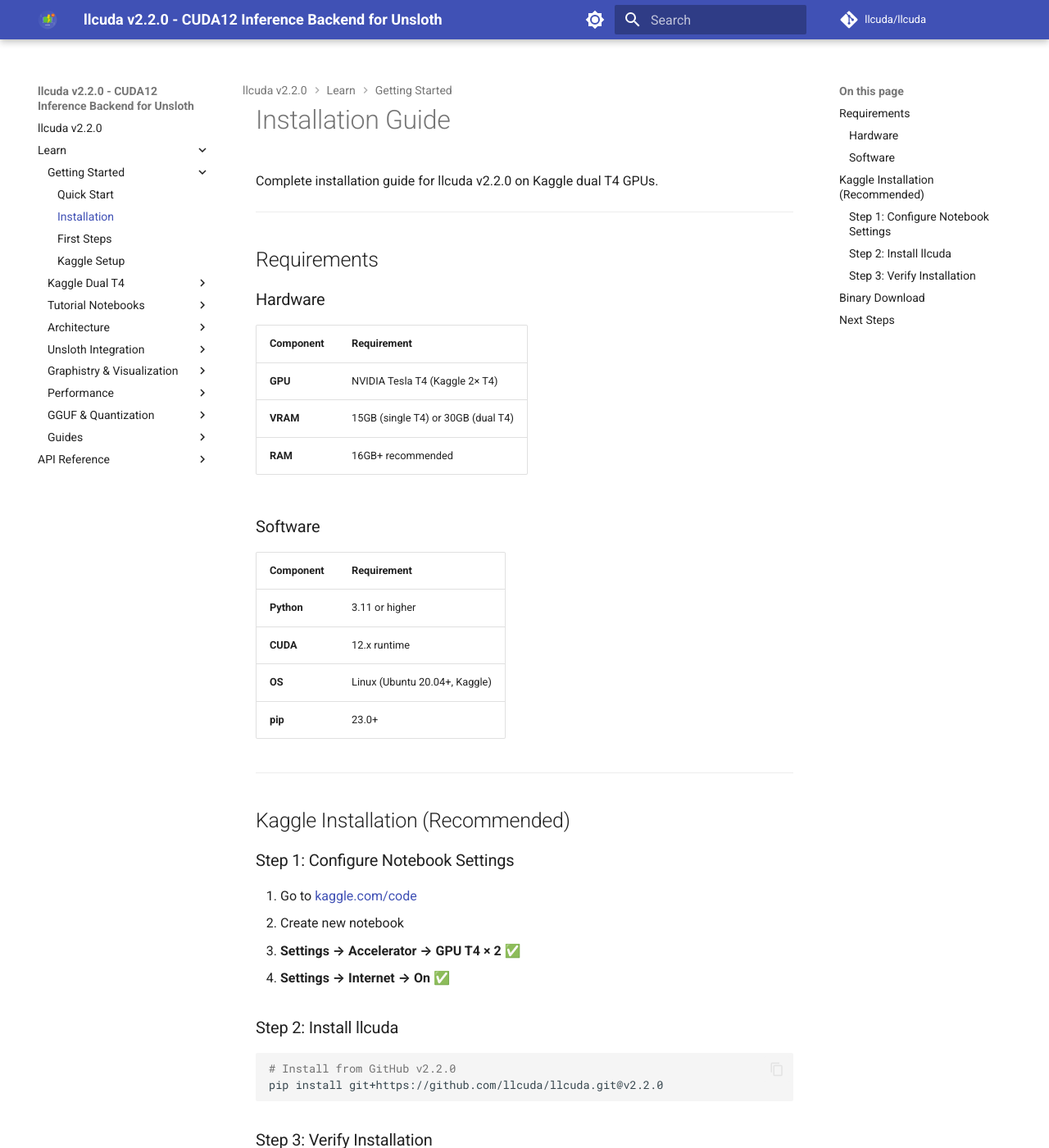
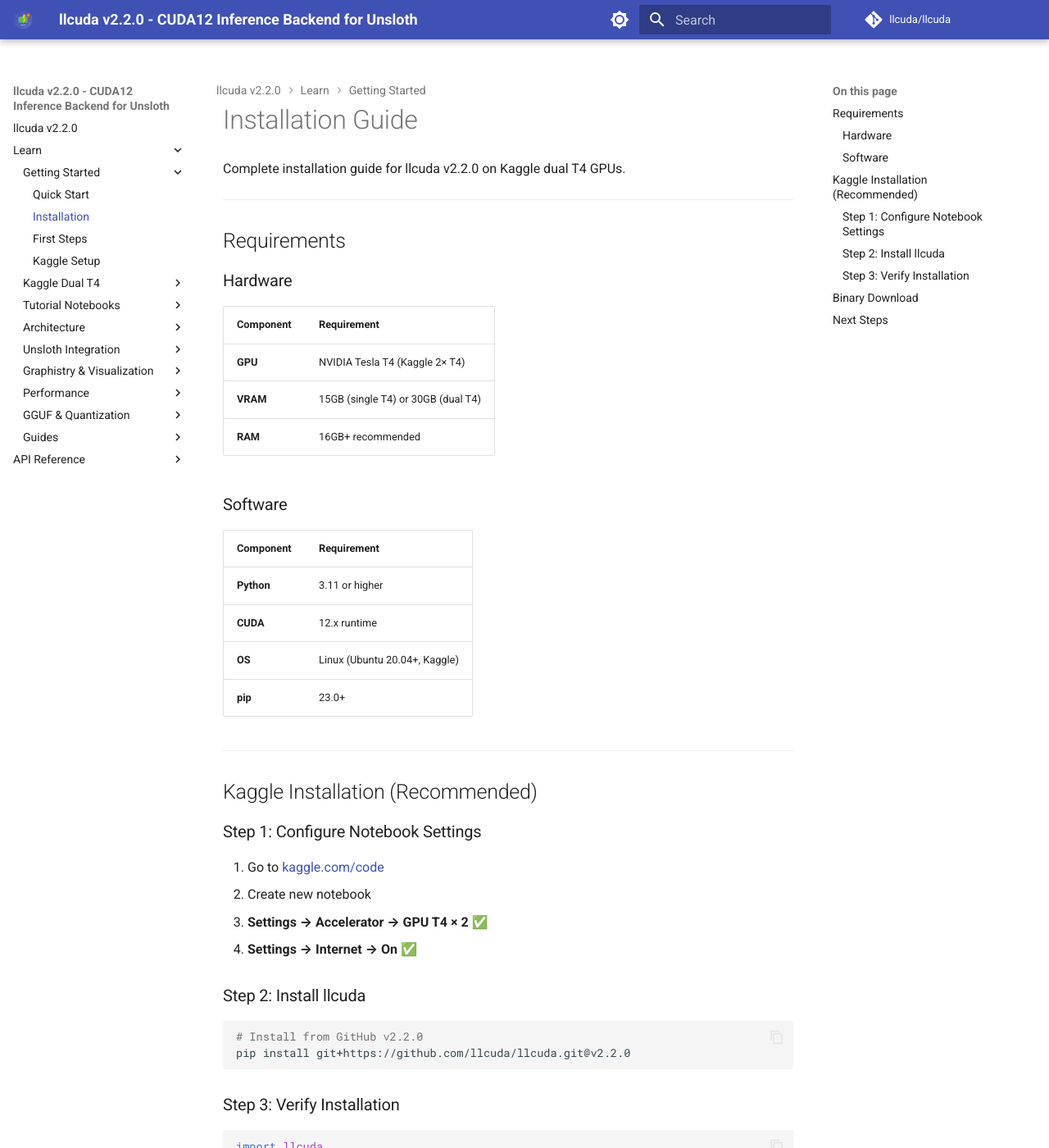
Before and after one commit to llcuda/llcuda.github.io, an MkDocs documentation site: the page built from docs/guides/installation.md, in a window 1280 px wide and 1400 px high. Shown: the whole window at 82% size. Built offline with MkDocs 1.6.1 and Material for MkDocs 9.7.7, drawn with Linux system fonts in a browser that asks for light colours; comment, search, counter and statistics services are not loaded; the version menu is left out.

Commit message:
Reduce margins and increase content width
CSS improvements:
- Reduced left/right padding from 0.8rem to 0.4rem
- Increased max grid width to 90rem
- Reduced sidebar margins (left: 0, right: 0)
- Optimized typography spacing (font-size: 0.8rem)
- Adjusted heading margins for better spacing
- Responsive sidebar widths on larger screens (12rem/14rem)
- Content now spreads wider with less wasted space

```diff
--- a/docs/stylesheets/extra.css
+++ b/docs/stylesheets/extra.css
@@ -7,14 +7,58 @@
   --md-code-font: "Roboto Mono", monospace;
 }
 
-/* Ensure content uses full width */
+/* Reduce margins and increase content width */
 .md-content {
   max-width: 100%;
 }
 
 .md-content__inner {
   margin: 0 auto;
-  padding: 0 0.8rem;
+  padding: 0 0.4rem;
+  max-width: none;
+}
+
+/* Increase main content area width */
+.md-grid {
+  max-width: 90rem;
+}
+
+/* Reduce sidebar margins */
+.md-sidebar--primary {
+  left: 0;
+}
+
+.md-sidebar--secondary {
+  right: 0;
+}
+
+/* Optimize content typography spacing */
+.md-typeset {
+  font-size: 0.8rem;
+  line-height: 1.6;
+}
+
+.md-typeset h1 {
+  margin: 0 0 1.25rem;
+}
+
+.md-typeset h2 {
+  margin: 1.6rem 0 0.8rem;
+}
+
+.md-typeset h3 {
+  margin: 1.4rem 0 0.8rem;
+}
+
+/* Wider content on larger screens */
+@media screen and (min-width: 76.25em) {
+  .md-sidebar--primary {
+    width: 12rem;
+  }
+
+  .md-sidebar--secondary {
+    width: 14rem;
+  }
 }
 
 /* Kaggle badge styling */
```
